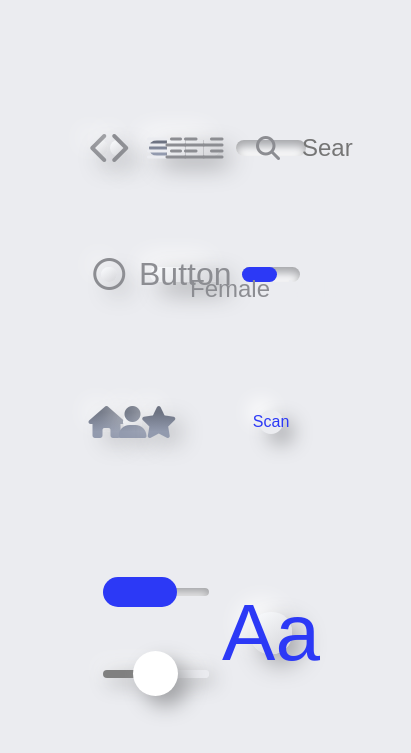
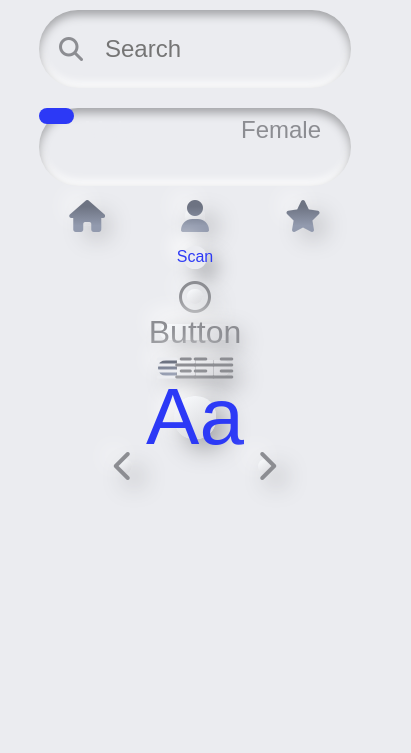
Before and after one commit to Ogust25/neomorph, a plain HTML site: page index.html in a window 390 px wide. Shown: the whole page, 411 px wide, since content can reach past the window. Drawn offline with Linux system fonts and the light colour scheme; a web font is replaced by a local one.

Commit message:
début responsive

```diff
--- a/style.css
+++ b/style.css
@@ -374,3 +374,67 @@ section{
     box-shadow:  10px 10px 25px #a2a3a6,
                  -10px -10px 25px #ffffff;
 }
+
+@media screen and (max-width: 425px){
+    body{
+        display: flex;
+        align-items: start;
+
+    }
+    main{
+        display: flex;
+        justify-content: space-evenly;
+        flex-direction: column;
+        padding: 0;
+        margin: 0;
+    }
+
+    /* Search */
+    .box_search{
+        order: 1;
+    }
+    .box_search div{
+        height: 20vw;
+        width: 80vw;
+        border-radius: 40px;
+    }
+    .box_search input{
+        width: 60vw;
+    }
+
+    /* Btn M/F */
+    .box_genre{
+        order: 2;
+    }
+    .box_genre label{
+        height: 20vw;
+        width: 80vw;
+        border-radius: 40px;
+    }
+
+    /* Menu 4 rectangles */
+    .box_maison{
+        order: 3;
+    }
+    .box_scan{
+        order: 4;
+    }
+    .box_point{
+        order: 5;
+    }
+    .box_button{
+        order: 6;
+    }
+    .box_menu{
+        order: 7;
+    }
+    .box_aa{
+        order: 8;
+    }
+    .box_fleche{
+        order: 9;
+    }
+    .box_barre{
+        display: none;
+    }
+}
```
